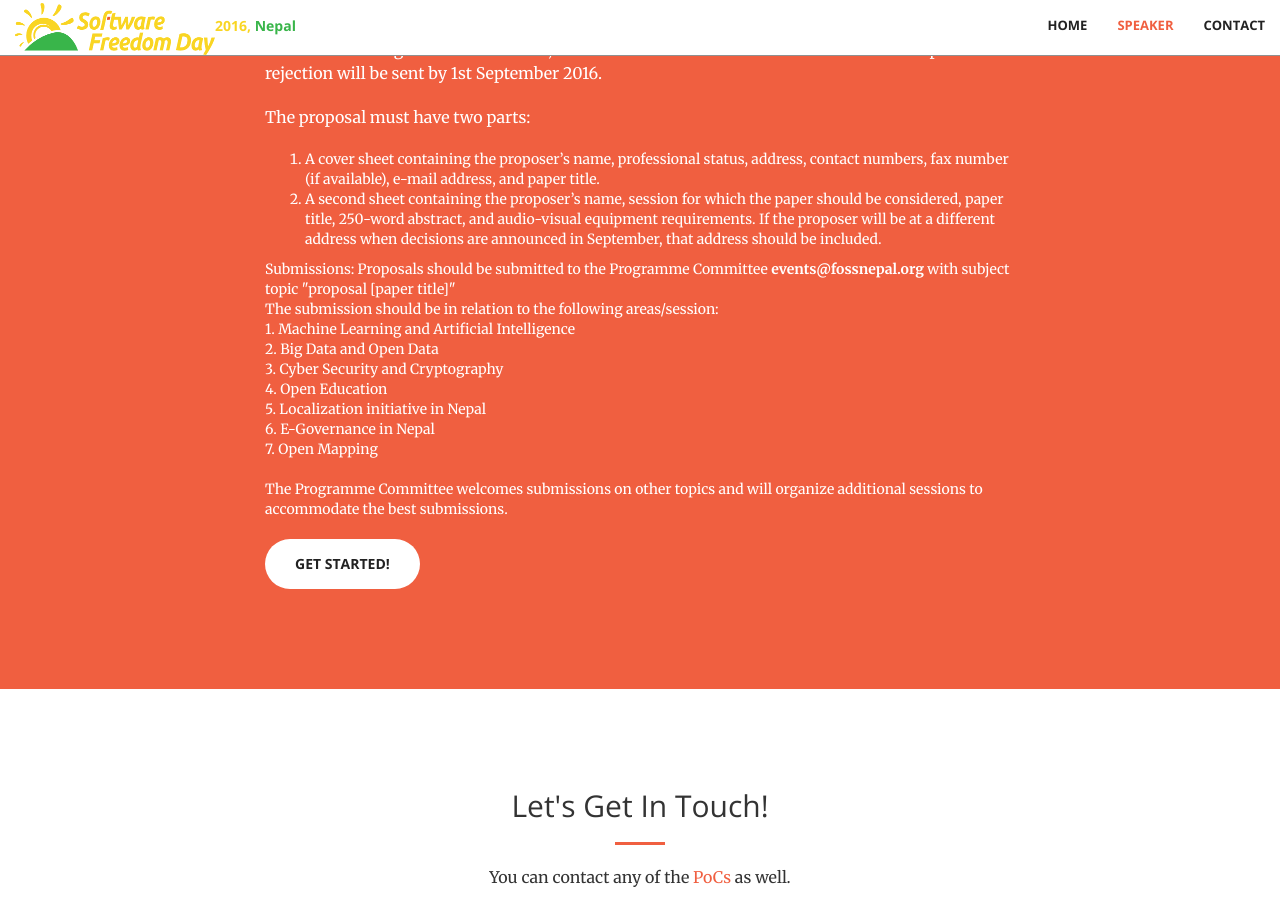
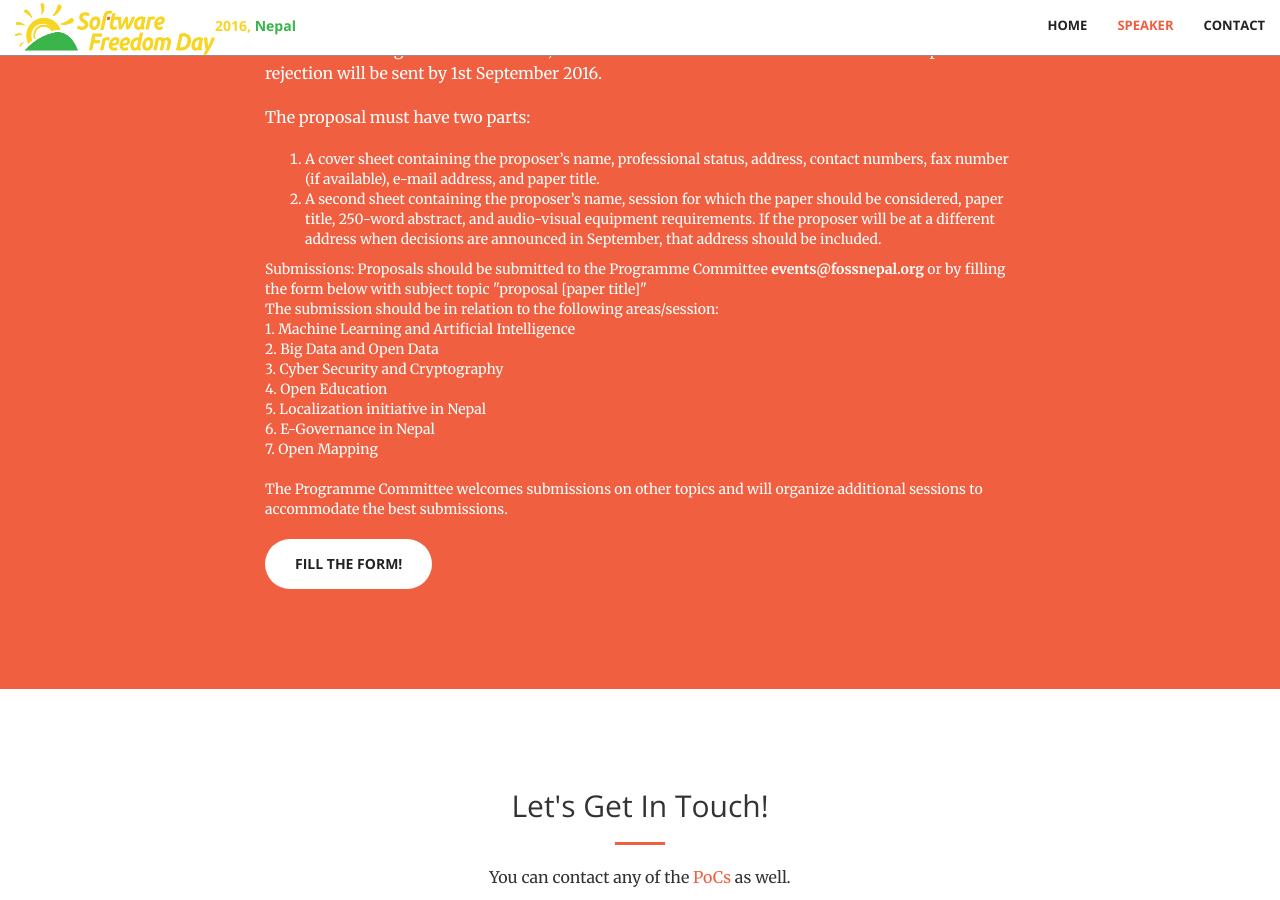
Before and after one commit to foss-np/sfd-2016, a Jekyll site: the page built from bspeaker.html, in a window 1280 px wide and 900 px high, scrolled down 1275 px. Built offline with Jekyll 4.4.1, drawn with Linux system fonts in a browser that asks for light colours.

Commit message:
Link & Caption
Changed link for proposal submission and added caption

```diff
--- a/_includes/speaker.html
+++ b/_includes/speaker.html
@@ -17,7 +17,7 @@
    <li>A second sheet containing the proposer’s name, session for which the paper should be considered, paper title, 250-word abstract, and audio-visual equipment requirements. If the proposer will be at a different address when decisions are announced in September, that address should be included.</li>
 
 </ol>
-Submissions: Proposals should be submitted to the Programme Committee <b>events@fossnepal.org</b> with subject topic "proposal [paper title]"<br>
+Submissions: Proposals should be submitted to the Programme Committee <b>events@fossnepal.org</b> or by filling the form below with subject topic "proposal [paper title]"<br>
 
 The submission should be in relation to the following areas/session:<br>
 1. Machine Learning and Artificial Intelligence<br>
@@ -29,7 +29,7 @@
 7. Open Mapping<br>
 <br>
 The Programme Committee welcomes submissions on other topics and will organize additional sessions to accommodate the best submissions.</p>
-                <a href="mailto:events@fossnepal.org" class="btn btn-default btn-xl">Get Started!</a>
+                <a href="https://docs.google.com/forms/d/e/1FAIpQLSd3IscEB-H6M5JJ0yxqtGZutrmBzxeewGzhlamJgE2FbjdPnQ/viewform" class="btn btn-default btn-xl">Fill the Form!</a>
             </div>
         </div>
     </div>
```
